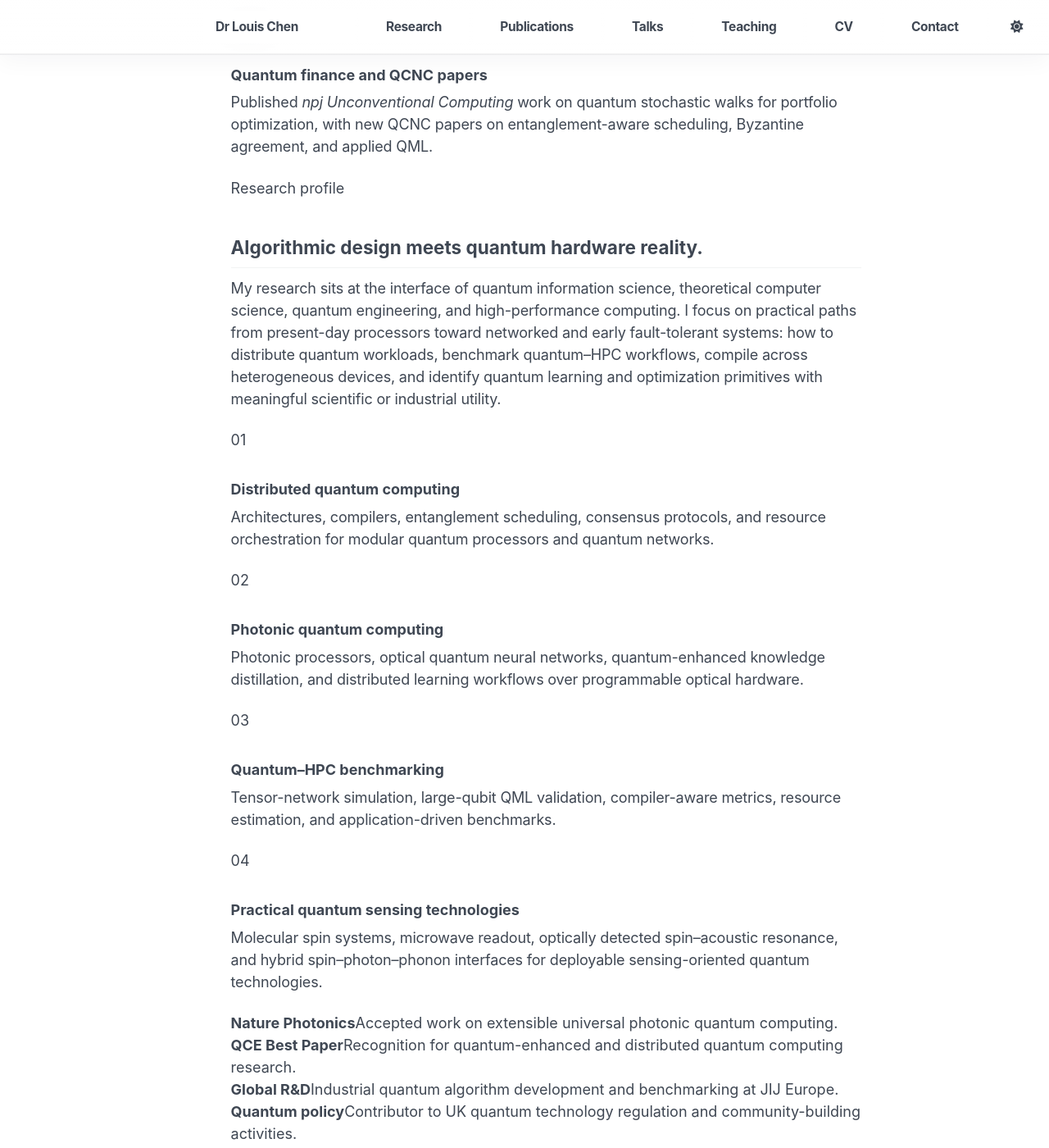
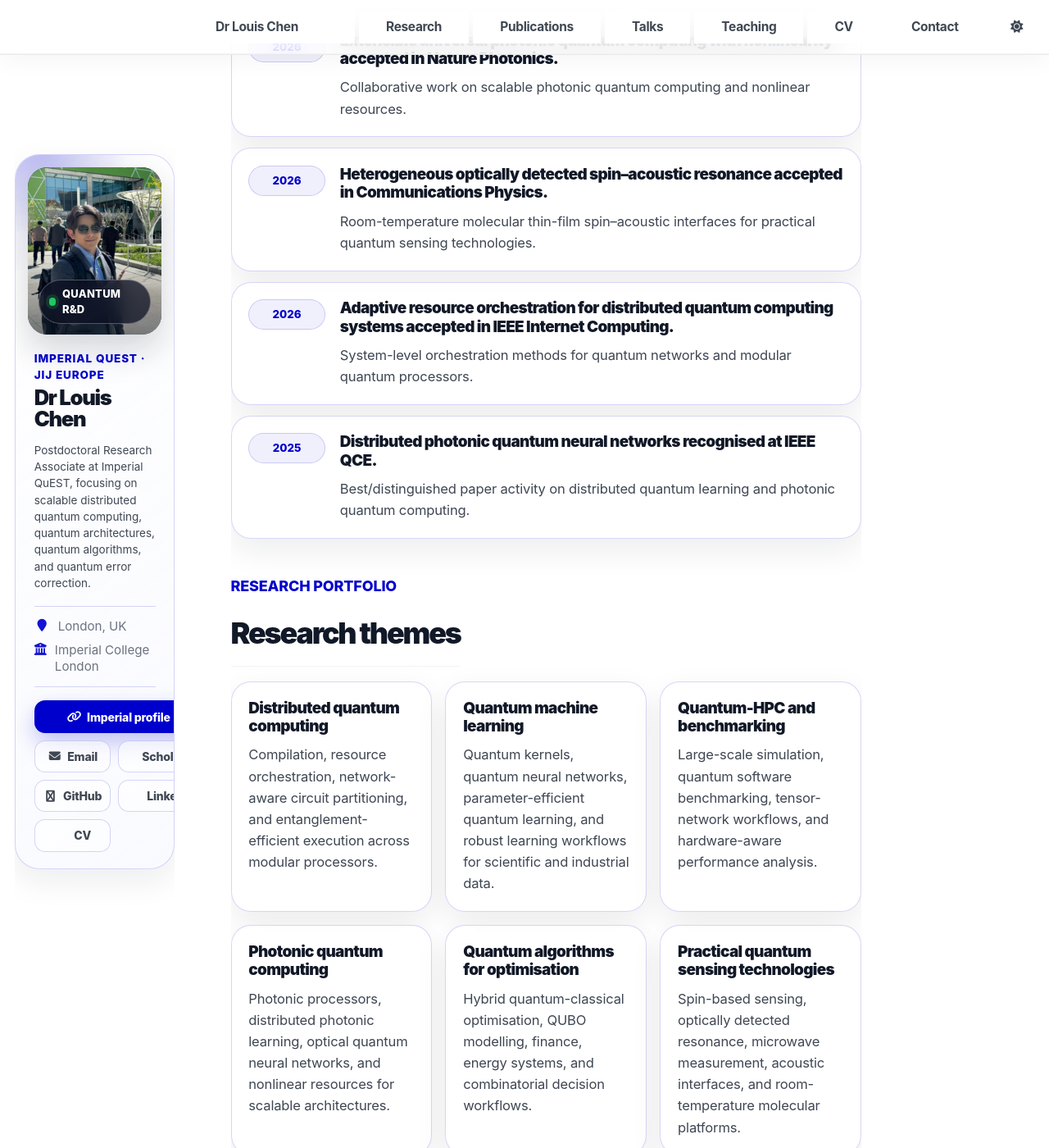
Before and after one commit to Louisanity/louisanity.github.io, a Jekyll site: the page built from _pages/about.md, in a window 1280 px wide and 1400 px high, scrolled down 1449 px. Shown: the whole window at 82% size. Built offline with Jekyll 4.4.1, drawn with Linux system fonts in a browser that asks for light colours; some of the changed text lies outside the part shown.

Commit message:
Update about.md

```diff
--- a/_pages/about.md
+++ b/_pages/about.md
@@ -1,164 +1,184 @@
 ---
+layout: single
+title: ""
 permalink: /
-title: "Dr Kuan-Cheng (Louis) Chen"
-author_profile: false
+author_profile: true
 classes: wide
-redirect_from:
-  - /about/
-  - /about.html
 ---
 
-<div class="lc-modern-home">
-  <section class="lc-hero" aria-label="Homepage introduction">
-    <div class="lc-hero-grid">
-      <div class="lc-hero-copy">
-        <div class="lc-eyebrow"><span class="lc-status-dot"></span> Imperial College London · JIJ Europe</div>
-        <h1 class="lc-display-title">Quantum algorithms for <span class="lc-accent">networked</span> quantum systems.</h1>
-        <p class="lc-lede">
-          I am a Research Associate and Guest Lecturer in Electrical and Electronic Engineering at Imperial College London, and Global R&amp;D Manager at JIJ Europe. My work develops scalable quantum algorithms, distributed quantum computing architectures, quantum machine learning methods, and hardware-aware compilation workflows for near-term, photonic, and early fault-tolerant quantum platforms.
-        </p>
-        <div class="lc-cta-row">
-          <a class="lc-button" href="{{ '/research/' | relative_url }}">Explore research</a>
-          <a class="lc-button-secondary" href="{{ '/publications/' | relative_url }}">View publications</a>
-          <a class="lc-button-secondary" href="#contact">Contact</a>
-        </div>
-      </div>
+<div class="louis-home">
 
-      <aside class="lc-identity-card" aria-label="Researcher profile">
-        <div class="lc-portrait-wrap">
-          <img class="lc-portrait" src="{{ site.author.avatar | relative_url }}" alt="Portrait of Dr Kuan-Cheng Louis Chen">
-        </div>
-        <h2 class="lc-identity-name">Dr Kuan-Cheng (Louis) Chen</h2>
-        <p>Research Associate · Guest Lecturer · Global R&amp;D Manager</p>
-        <p>Imperial QuEST · Department of Electrical and Electronic Engineering · JIJ Europe</p>
-        <div class="lc-identity-links">
-          <a href="mailto:kuan-cheng.chen17@imperial.ac.uk">Email</a>
-          <a href="{{ '/cv/' | relative_url }}">CV</a>
-          <a href="https://scholar.google.com/citations?user=KoUPm0MAAAAJ&amp;hl=en">Scholar</a>
-          <a href="https://github.com/Louisanity">GitHub</a>
-        </div>
-      </aside>
+  <section class="louis-hero" aria-labelledby="louis-hero-title">
+    <p class="louis-hero-eyebrow">Quantum algorithms · distributed systems · quantum-HPC</p>
+
+    <h1 id="louis-hero-title">
+      Quantum algorithms for
+      <span class="louis-hero-accent">networked quantum systems</span>
+    </h1>
+
+    <p class="louis-hero-lead">
+      I am a Research Associate and Guest Lecturer in the Department of Electrical and Electronic Engineering
+      at Imperial College London, and Global R&amp;D Manager at JIJ Europe. My work develops scalable quantum
+      algorithms, distributed quantum computing architectures, quantum machine learning methods, and hardware-aware
+      compilation workflows bridging near-term processors, photonic quantum platforms, and early fault-tolerant
+      quantum computing.
+    </p>
+
+    <div class="louis-chip-row" aria-label="Research themes">
+      <span class="louis-chip">Distributed quantum computing</span>
+      <span class="louis-chip">Quantum machine learning</span>
+      <span class="louis-chip">Quantum-HPC</span>
+      <span class="louis-chip">Photonic quantum computing</span>
+      <span class="louis-chip">Quantum benchmarking</span>
+      <span class="louis-chip">Practical quantum sensing technologies</span>
     </div>
 
-    <div class="lc-mini-grid" aria-label="Profile highlights">
-      <div class="lc-mini-card"><span>40+</span><small>publications and preprints</small></div>
-      <div class="lc-mini-card"><span>2026</span><small>Nature Photonics accepted</small></div>
-      <div class="lc-mini-card"><span>QCE</span><small>Best Paper recognition</small></div>
-      <div class="lc-mini-card"><span>R&amp;D</span><small>quantum algorithms for industry</small></div>
+    <div class="louis-hero-actions">
+      <a class="louis-cta primary" href="{{ '/research/' | relative_url }}">Explore research</a>
+      <a class="louis-cta" href="{{ '/publications/' | relative_url }}">Selected publications</a>
+      <a class="louis-cta" href="#contact">Collaborate</a>
+    </div>
+
+    <div class="louis-stats" aria-label="Research highlights">
+      <div class="louis-stat">
+        <strong>2026</strong>
+        <span>Accepted and in-press quantum computing and sensing papers</span>
+      </div>
+      <div class="louis-stat">
+        <strong>QCE</strong>
+        <span>IEEE Quantum Week best/distinguished paper activity</span>
+      </div>
+      <div class="louis-stat">
+        <strong>Q-HPC</strong>
+        <span>Algorithms, benchmarking, and distributed compilation</span>
+      </div>
     </div>
   </section>
 
-  <section class="lc-section" aria-labelledby="latest-news">
-    <div class="lc-section-head">
+  <section class="louis-section" aria-labelledby="latest-news">
+    <div class="louis-section-header">
       <div>
-        <span class="lc-section-kicker">Latest</span>
-        <h2 id="latest-news">News</h2>
+        <p class="louis-section-kicker">Latest updates</p>
+        <h2 id="latest-news">Latest news</h2>
       </div>
     </div>
-    <div class="lc-news-grid">
-      <article class="lc-news-card">
-        <time>2026</time>
-        <h3>Nature Photonics accepted</h3>
-        <p><em>Extensible universal photonic quantum computing with nonlinearity</em> accepted in <em>Nature Photonics</em>.</p>
+
+    <div class="louis-news-list">
+      <article class="louis-news-item">
+        <time class="louis-news-date">2026</time>
+        <div>
+          <h3>Extensible universal photonic quantum computing with nonlinearity accepted in Nature Photonics.</h3>
+          <p>Collaborative work on scalable photonic quantum computing and nonlinear resources.</p>
+        </div>
       </article>
-      <article class="lc-news-card">
-        <time>2026</time>
-        <h3>Communications Physics accepted</h3>
-        <p><em>Heterogeneous Optically-Detected Spin-Acoustic Resonance in Solid-State Molecular Thin Film</em> accepted in <em>Communications Physics</em>.</p>
+
+      <article class="louis-news-item">
+        <time class="louis-news-date">2026</time>
+        <div>
+          <h3>Heterogeneous optically detected spin–acoustic resonance accepted in Communications Physics.</h3>
+          <p>Room-temperature molecular thin-film spin–acoustic interfaces for practical quantum sensing technologies.</p>
+        </div>
       </article>
-      <article class="lc-news-card">
-        <time>2026</time>
-        <h3>Distributed quantum systems</h3>
-        <p>Published work in <em>IEEE Internet Computing</em> on adaptive resource orchestration for distributed quantum computing systems.</p>
+
+      <article class="louis-news-item">
+        <time class="louis-news-date">2026</time>
+        <div>
+          <h3>Adaptive resource orchestration for distributed quantum computing systems accepted in IEEE Internet Computing.</h3>
+          <p>System-level orchestration methods for quantum networks and modular quantum processors.</p>
+        </div>
       </article>
-      <article class="lc-news-card">
-        <time>2026</time>
-        <h3>Quantum finance and QCNC papers</h3>
-        <p>Published <em>npj Unconventional Computing</em> work on quantum stochastic walks for portfolio optimization, with new QCNC papers on entanglement-aware scheduling, Byzantine agreement, and applied QML.</p>
+
+      <article class="louis-news-item">
+        <time class="louis-news-date">2025</time>
+        <div>
+          <h3>Distributed photonic quantum neural networks recognised at IEEE QCE.</h3>
+          <p>Best/distinguished paper activity on distributed quantum learning and photonic quantum computing.</p>
+        </div>
       </article>
     </div>
   </section>
 
-  <section class="lc-section" aria-labelledby="research-profile">
-    <span class="lc-section-kicker">Research profile</span>
-    <h2 id="research-profile">Algorithmic design meets quantum hardware reality.</h2>
-    <p class="lc-section-intro">
-      My research sits at the interface of quantum information science, theoretical computer science, quantum engineering, and high-performance computing. I focus on practical paths from present-day processors toward networked and early fault-tolerant systems: how to distribute quantum workloads, benchmark quantum–HPC workflows, compile across heterogeneous devices, and identify quantum learning and optimization primitives with meaningful scientific or industrial utility.
-    </p>
-    <div class="lc-research-grid">
-      <article class="lc-research-card">
-        <span class="lc-index">01</span>
+  <section class="louis-section" aria-labelledby="research-themes">
+    <div class="louis-section-header">
+      <div>
+        <p class="louis-section-kicker">Research portfolio</p>
+        <h2 id="research-themes">Research themes</h2>
+      </div>
+    </div>
+
+    <div class="louis-grid">
+      <article class="louis-card">
         <h3>Distributed quantum computing</h3>
-        <p>Architectures, compilers, entanglement scheduling, consensus protocols, and resource orchestration for modular quantum processors and quantum networks.</p>
+        <p>Compilation, resource orchestration, network-aware circuit partitioning, and entanglement-efficient execution across modular processors.</p>
       </article>
-      <article class="lc-research-card">
-        <span class="lc-index">02</span>
+
+      <article class="louis-card">
+        <h3>Quantum machine learning</h3>
+        <p>Quantum kernels, quantum neural networks, parameter-efficient quantum learning, and robust learning workflows for scientific and industrial data.</p>
+      </article>
+
+      <article class="louis-card">
+        <h3>Quantum-HPC and benchmarking</h3>
+        <p>Large-scale simulation, quantum software benchmarking, tensor-network workflows, and hardware-aware performance analysis.</p>
+      </article>
+
+      <article class="louis-card">
         <h3>Photonic quantum computing</h3>
-        <p>Photonic processors, optical quantum neural networks, quantum-enhanced knowledge distillation, and distributed learning workflows over programmable optical hardware.</p>
+        <p>Photonic processors, distributed photonic learning, optical quantum neural networks, and nonlinear resources for scalable architectures.</p>
       </article>
-      <article class="lc-research-card">
-        <span class="lc-index">03</span>
-        <h3>Quantum–HPC benchmarking</h3>
-        <p>Tensor-network simulation, large-qubit QML validation, compiler-aware metrics, resource estimation, and application-driven benchmarks.</p>
+
+      <article class="louis-card">
+        <h3>Quantum algorithms for optimisation</h3>
+        <p>Hybrid quantum-classical optimisation, QUBO modelling, finance, energy systems, and combinatorial decision workflows.</p>
       </article>
-      <article class="lc-research-card">
-        <span class="lc-index">04</span>
+
+      <article class="louis-card">
         <h3>Practical quantum sensing technologies</h3>
-        <p>Molecular spin systems, microwave readout, optically detected spin–acoustic resonance, and hybrid spin–photon–phonon interfaces for deployable sensing-oriented quantum technologies.</p>
+        <p>Spin-based sensing, optically detected resonance, microwave measurement, acoustic interfaces, and room-temperature molecular platforms.</p>
       </article>
     </div>
   </section>
 
-  <section class="lc-section lc-highlight-strip" aria-label="Selected highlights">
-    <div class="lc-highlight-grid">
-      <div class="lc-highlight"><strong>Nature Photonics</strong><span>Accepted work on extensible universal photonic quantum computing.</span></div>
-      <div class="lc-highlight"><strong>QCE Best Paper</strong><span>Recognition for quantum-enhanced and distributed quantum computing research.</span></div>
-      <div class="lc-highlight"><strong>Global R&amp;D</strong><span>Industrial quantum algorithm development and benchmarking at JIJ Europe.</span></div>
-      <div class="lc-highlight"><strong>Quantum policy</strong><span>Contributor to UK quantum technology regulation and community-building activities.</span></div>
+  <section class="louis-section" aria-labelledby="selected-publications">
+    <div class="louis-section-header">
+      <div>
+        <p class="louis-section-kicker">Selected outputs</p>
+        <h2 id="selected-publications">Selected publications</h2>
+      </div>
+    </div>
+
+    <div class="louis-grid">
+      <article class="louis-publication-card">
+        <h3>Distributed Quantum Neural Networks on Distributed Photonic Quantum Computing</h3>
+        <p>IEEE QCE 2025. Distributed quantum learning on photonic quantum computing architectures.</p>
+      </article>
+
+      <article class="louis-publication-card">
+        <h3>Adaptive Resource Orchestration for Distributed Quantum Computing Systems</h3>
+        <p>IEEE Internet Computing, 2026. Orchestration and system design for distributed quantum computing.</p>
+      </article>
+
+      <article class="louis-publication-card">
+        <h3>Heterogeneous Optically Detected Spin–Acoustic Resonance in Molecular Thin Films</h3>
+        <p>Communications Physics, 2026. Spin–acoustic interfaces for practical quantum sensing technologies.</p>
+      </article>
     </div>
   </section>
 
-  <section class="lc-section" aria-labelledby="selected-publications">
-    <span class="lc-section-kicker">Selected outputs</span>
-    <h2 id="selected-publications">Recent publications</h2>
-    <div class="lc-pub-grid">
-      <article class="lc-pub-card">
-        <span class="lc-venue">Nature Photonics · 2026</span>
-        <h3>Extensible universal photonic quantum computing with nonlinearity</h3>
-        <p>S. Yu, J. Sun, K.-C. Chen, et al. Accepted.</p>
-      </article>
-      <article class="lc-pub-card">
-        <span class="lc-venue">IEEE Internet Computing · 2026</span>
-        <h3>Adaptive Resource Orchestration for Distributed Quantum Computing Systems</h3>
-        <p>K.-C. Chen, F. Burt, N. K. Panigrahy, and K. K. Leung.</p>
-      </article>
-      <article class="lc-pub-card">
-        <span class="lc-venue">npj Unconventional Computing · 2026</span>
-        <h3>Quantum Stochastic Walks for Portfolio Optimization</h3>
-        <p>Y.-J. Chang, W.-T. Wang, Y.-Y. Wang, C.-Y. Liu, K.-C. Chen, and C.-R. Chang.</p>
-      </article>
-      <article class="lc-pub-card">
-        <span class="lc-venue">Communications Physics · 2026</span>
-        <h3>Heterogeneous Optically-Detected Spin-Acoustic Resonance in Solid-State Molecular Thin Film</h3>
-        <p>K.-C. Chen, Y. Wen, X. Xu, M. Attwood, J. Xu, C. Fu, S. Ramadan, S. Yu, S. Heutz, and M. Oxborrow. Accepted.</p>
-      </article>
+  <section class="louis-section" id="contact" aria-labelledby="contact-title">
+    <div class="louis-contact-panel">
+      <p class="louis-section-kicker">Contact</p>
+      <h2 id="contact-title">Collaboration and research enquiries</h2>
+      <p>
+        I am interested in collaborations on distributed quantum computing, quantum-HPC benchmarking,
+        quantum machine learning, photonic quantum computing, and practical quantum sensing technologies.
+      </p>
+      <div class="louis-hero-actions">
+        <a class="louis-cta primary" href="mailto:kuan-cheng.chen17@imperial.ac.uk">Email me</a>
+        <a class="louis-cta" href="https://scholar.google.com/citations?user=KoUPm0MAAAAJ&hl=en">Google Scholar</a>
+        <a class="louis-cta" href="https://github.com/Louisanity">GitHub</a>
+      </div>
     </div>
-    <p class="lc-updated">See the full <a href="{{ '/publications/' | relative_url }}">publications list</a> and <a href="{{ '/cv/' | relative_url }}">CV</a>.</p>
   </section>
 
-  <section class="lc-section" id="contact" aria-labelledby="contact-heading">
-    <div class="lc-contact-panel">
-      <span class="lc-section-kicker">Contact</span>
-      <h2 id="contact-heading">Dr Kuan-Cheng (Louis) Chen</h2>
-      <p>Department of Electrical and Electronic Engineering, Imperial College London · Imperial QuEST — Centre for Quantum Engineering, Science and Technology.</p>
-      <div class="lc-contact-links">
-        <a href="mailto:kuan-cheng.chen17@imperial.ac.uk">Email</a>
-        <a href="https://www.imperial.ac.uk/people/kuan-cheng.chen17">Imperial profile</a>
-        <a href="https://scholar.google.com/citations?user=KoUPm0MAAAAJ&amp;hl=en">Google Scholar</a>
-        <a href="https://github.com/Louisanity">GitHub</a>
-        <a href="https://www.linkedin.com/in/louis-chen-801214109/">LinkedIn</a>
-      </div>
-      <p class="lc-updated"><em>Last updated: {{ site.time | date: "%B %Y" }}</em></p>
-    </div>
-  </section>
 </div>
```
